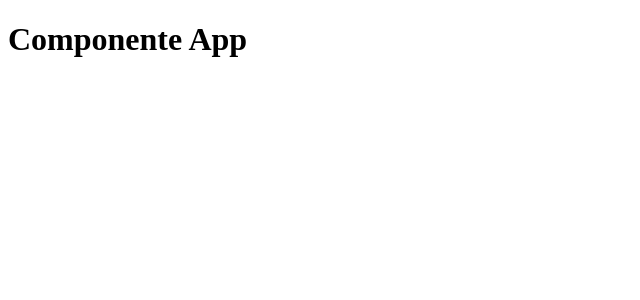
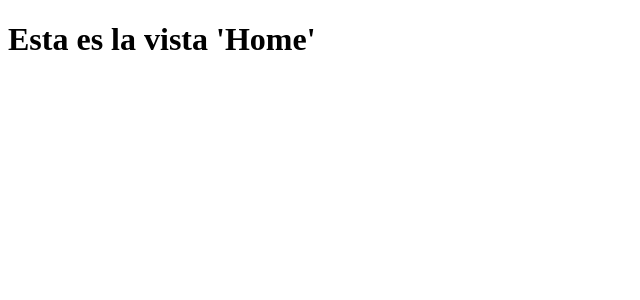
Before and after one commit to paolog10/lab3-CryptoSim-GUI, a Vue app: page / in a window 1280 px wide. Shown: the top 300 px of the page, without its empty margins (0-640 px from the left). Built offline with nearby package versions, Linux system fonts and the light colour scheme.

Commit message:
Agregar router junto a la ruta y vista inicial "Home"

```diff
--- a/src/App.vue
+++ b/src/App.vue
@@ -1,3 +1,3 @@
 <template>
-<h1>Componente App</h1>
+<router-view></router-view>
 </template>
--- a/src/main.js
+++ b/src/main.js
@@ -1,5 +1,7 @@
 import { createApp } from 'vue'
+import router from './router/router.js'
 import App from './App.vue'
 
 const app = createApp(App)
+app.use(router)
 app.mount('#app')
--- /dev/null
+++ b/src/router/router.js
@@ -0,0 +1,17 @@
+import { createRouter, createWebHistory } from 'vue-router'
+import Home from '../views/Home.vue'
+
+const routes = [
+    {
+        path: "/",
+        name: "Home",
+        component: Home,
+    },
+]
+
+const router = createRouter({
+    history: createWebHistory(),
+    routes,
+})
+
+export default router
--- /dev/null
+++ b/src/views/Home.vue
@@ -0,0 +1,3 @@
+<template>
+<h1>Esta es la vista 'Home'</h1>
+</template>
```
